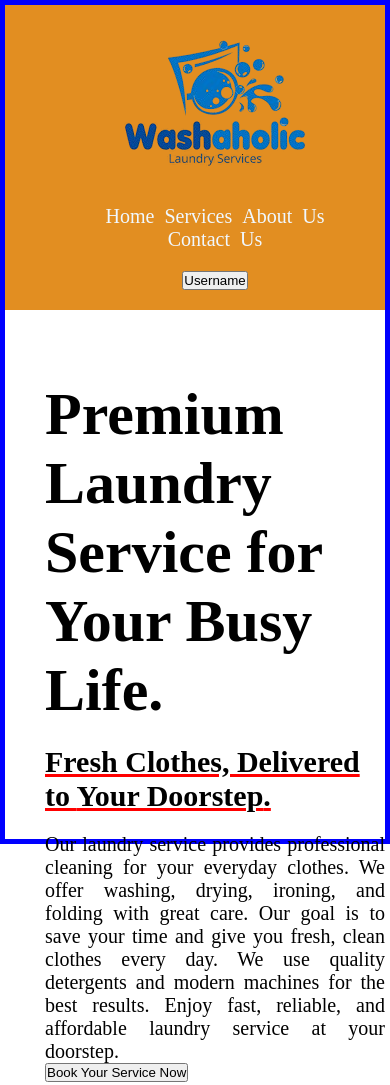
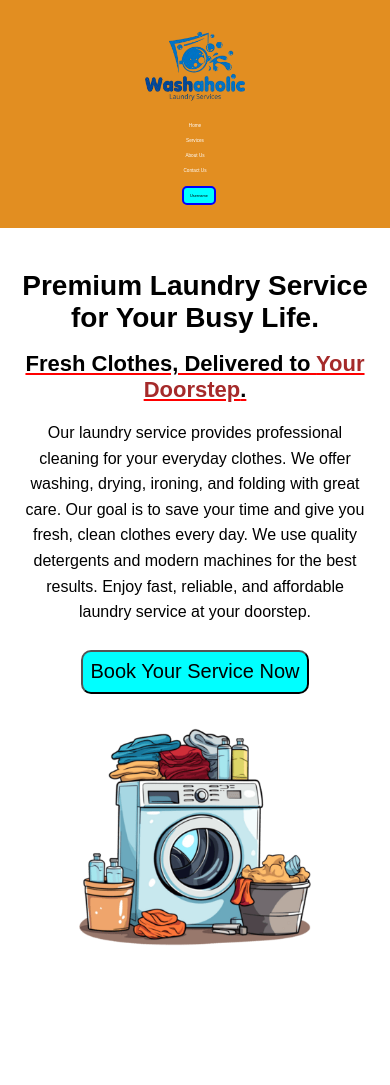
Before and after one commit to GajananJadhav1995/TuteDude_Task5, a plain HTML site: page index.html in a window 390 px wide. Shown: the top 1085 px of the page. After the commit the page ends 964 px from the top, so only its background shows below. Drawn offline with Linux system fonts and the light colour scheme.

Commit message:
Update style.css

```diff
--- a/style.css
+++ b/style.css
@@ -1,110 +1,193 @@
-html{
-    width: 100vw;
-    height: 100vh;
-    border: 5px solid blue;
+/* RESET DEFAULT BROWSER STYLES */
+*{
+margin:0;
+padding:0;
+box-sizing:border-box;
 }
-*{ margin: 0%;
-    padding: 0%;
-    box-sizing: border-box;
+
+/* BODY FULL VIEWPORT HEIGHT */
+body{
+height:100vh;
+font-family: Arial, Helvetica, sans-serif;
+}
 
 
+/* ==========================
+   NAVBAR STYLING
+   Demonstrates display:inline-block
+   ========================== */
 
+.navbar{
+background-color:rgb(226,142,33);
+padding:1.5vh 2vw;
+text-align:center;
 }
-nav{
-/* display: inline; */
-background-color: rgb(226, 142, 33);
-text-align: center;
-padding: 20px 0px 20px 0px;
+
+/* NAV SECTIONS */
+
+.nav-left,
+.nav-center,
+.nav-right{
+display:inline-block;   /* assignment requirement */
+vertical-align:middle;
+}
+
+/* LOGO */
+
+.logo{
+width:180px;
 
 }
 
-ul{
+/* MENU */
 
-    font-size: 20px;
-    word-spacing: 5px;
-     display: inline-block;
-     margin: 20px;
-
-}
-li{
-
-    list-style-type: none;
-    text-decoration: none;
-    display: inline-block;
-
-
+.nav-center ul{
+list-style:none;
 }
 
-a{
-    text-decoration: none;
-    text-align: center;
-    color: aliceblue;
-
+.nav-center li{
+display:inline-block;
+margin:0 1vw;
+font-size:1.2vw;
 }
 
-a:hover{
-    color: black;
+.nav-center a{
+text-decoration:none;
+color:white;
 }
 
-#logo{
-    display: inline-block;
-    width: 200px;
-    height: 60px;
-    float: left;
-    margin-top: 0%;
-    padding: 0%;
-    padding-right: 50px;
-
+.nav-center a:hover{
+color:black;
 }
 
-#username{
-    margin-top: 20px;
-    float: right;
-    margin-right: 40px;
-    font-size: 18px;
-    background-color: aqua;
-    padding-left: 20px;
-    padding-right: 20px;
-    border-radius: 5px;
-    border: 2px solid blue;
+/* USER BUTTON */
 
+.username{
+margin-left:2vw;
+padding:.6vh 1.5vw;
+font-size:1vw;
+background-color:aqua;
+border-radius:5px;
+border:2px solid blue;
+cursor:pointer;
 }
 
 
+/* ==========================
+   HERO SECTION LAYOUT
+   Two Div Layout Requirement
+   ========================== */
 
-button:hover{
-    transform: scale(1.1); }
+.hero{
+height:80vh;                /* viewport unit */
+padding:5vh 5vw;
+}
 
-#hero{float: right;
-    width: 600px;
+/* LEFT CONTENT */
+
+.hero-left{
+display:inline-block;
+width:48%;
+vertical-align:middle;
+}
+
+/* RIGHT IMAGE */
+
+.hero-right{
+display:inline-block;
+width:48%;
+vertical-align:middle;
+text-align:right;
+}
+
+.hero-right img{
+width:80%;
+}
 
 
+/* TEXT STYLING */
+
+.hero-left h1{
+font-size:3vw;
+margin-bottom:2vh;
 }
 
-div{margin-left: 40px;
-    display: inline-block;
+.hero-left h2{
+font-size:1.6vw;
+margin-bottom:2vh;
+text-decoration:underline red;
 }
 
-p{
-    text-align: justify;
-    font-size: 20px;
+.highlight{
+color:brown;
 }
 
-h1{ margin-top: 70px;
-    font-size: 60px;
+.hero-left p{
+font-size:1vw;
+line-height:1.6;
 }
 
-h2{ margin-top: 20px;
-    margin-bottom: 20px;
-    font-size: 30px;
-    text-decoration: underline red ;
+/* BUTTON */
+
+.book-service{
+margin-top:3vh;
+padding:1vh 2vw;
+font-size:1.5vw;
+background-color:aqua;
+border-radius:10px;
+cursor:pointer;
 }
 
-#bookYourservice{
-    margin-top: 50px;
-    padding-left: 10px;
-    padding-right: 10px;
-    font-size: 40px;
-    background-color: aqua;
-    border-radius: 10px;
+.book-service:hover{
+transform:scale(1.1);
+transition:.3s;
 }
+
+
+/* ==========================
+   RESPONSIVE DESIGN
+   ========================== */
+
+@media (max-width:768px){
+
+.hero-left,
+.hero-right{
+display:block;
+width:100%;
+text-align:center;
+}
+
+.hero-right img{
+width:70%;
+margin-top:20px;
+}
+
+.hero-left h1{
+font-size:28px;
+}
+
+.hero-left h2{
+font-size:22px;
+}
+
+.hero-left p{
+font-size:16px;
+}
+
+.book-service{
+font-size:20px;
+}
+
+.nav-left,
+.nav-center,
+.nav-right{
+display:block;
+margin:10px 0;
+}
+
+.nav-center li{
+display:block;
+margin:10px 0;
+}
+
+}
```
